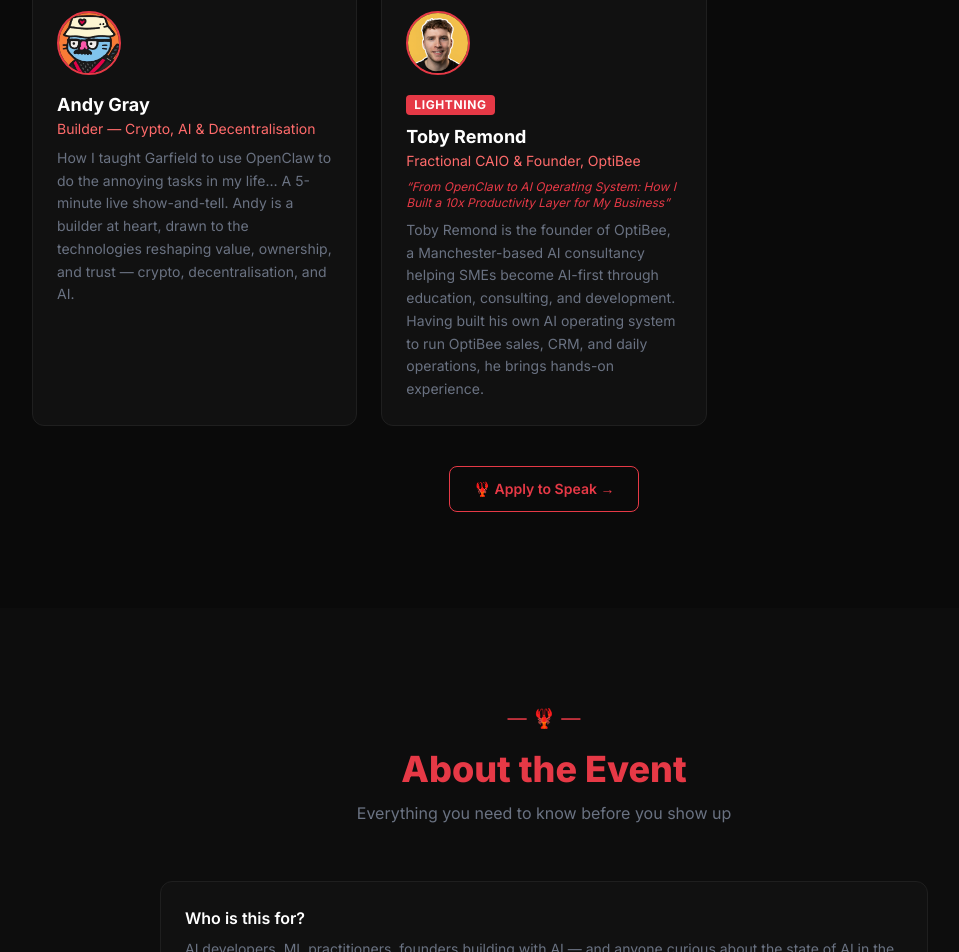
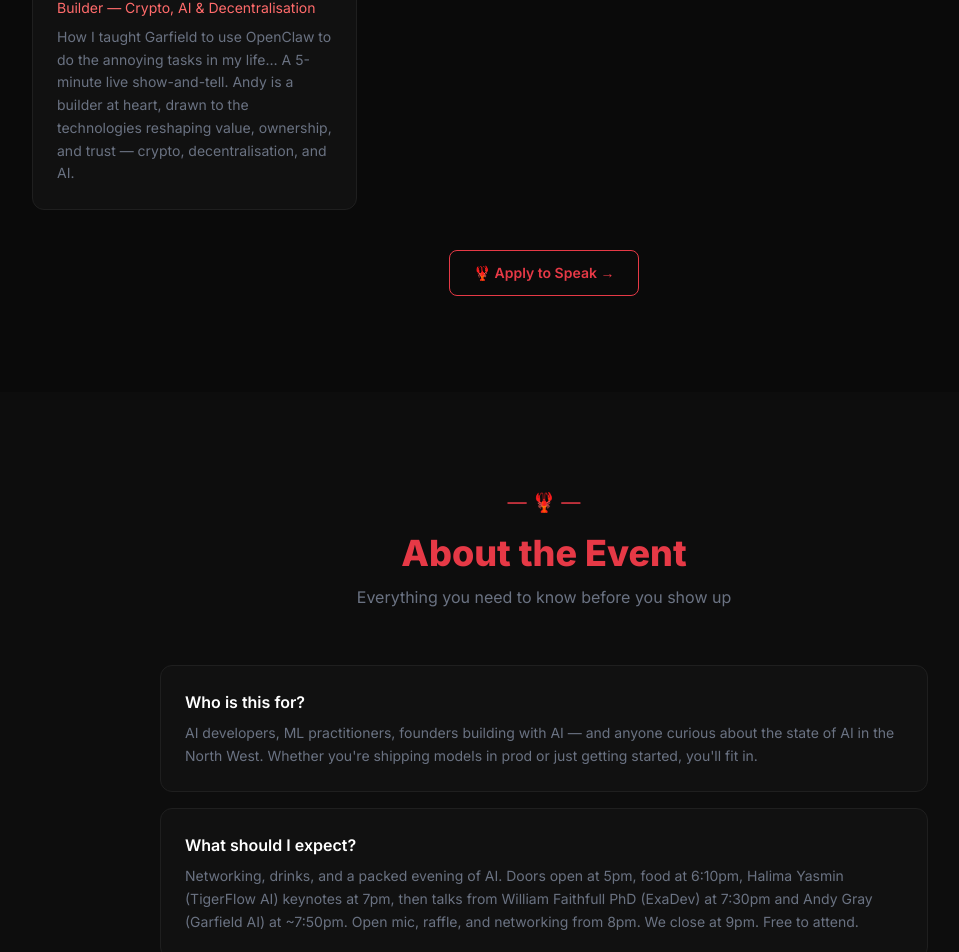
Before and after one commit to dcccrypto/manchester-meetup, a Next.js app: page / in a window 1280 px wide. Shown: the part 3400-4352 px from the top of the page, without its empty margins (96-1055 px from the left). Built offline with nearby package versions, Linux system fonts and the light colour scheme.

Commit message:
Remove Toby Remond / OptiBee — speaker dropped per Gaskell
Removes Toby from Speakers, Agenda, and FAQ. Programme now 3 speakers:
Halima Yasmin, William Faithfull, Andy Gray.

```diff
--- a/components/Agenda.tsx
+++ b/components/Agenda.tsx
@@ -5,7 +5,7 @@
   { time: "7:00 PM", title: "Halima Yasmin — TigerFlow AI (Keynote)", desc: "\"From GoHighLevel to Proprietary AI: Building TigerFlow AI for UK Real Estate\" — A deep dive into building a bespoke AI platform for the UK property market. 20–25 min keynote.", icon: "🐯" },
   { time: "7:30 PM", title: "William Faithfull, PhD — ExaDev (Talk)", desc: "\"Does OpenClaw make AI SaaS redundant?\" — A provocation from the CEO of ExaDev.", icon: "🤔" },
   { time: "~7:50 PM", title: "Andy Gray — Garfield AI (Lightning Demo)", desc: "A 5-minute live show-and-tell: Andy's OpenClaw journey and his personal AI assistant Garfield in action.", icon: "⚡" },
-  { time: "~7:55 PM", title: "Toby Remond — OptiBee (Lightning Talk)", desc: "\"From OpenClaw to AI Operating System: How I Built a 10x Productivity Layer for My Business\" — 5 minutes on building an AI-first consultancy in Manchester.", icon: "⚡" },
+
   { time: "8:00 PM", title: "Open Mic + Raffle", desc: "Got something to share? Grab the mic. Plus a raffle draw — you might win something sharp. 🦞", icon: "🎤" },
   { time: "~8:20 PM", title: "Open Networking", desc: "Connect, collaborate, swap ideas — the best conversations happen off-stage.", icon: "🤝" },
   { time: "9:00 PM", title: "Close", desc: "Until next time — stay sharp, stay clawed. 🦞", icon: "👋" },
--- a/components/FAQ.tsx
+++ b/components/FAQ.tsx
@@ -5,7 +5,7 @@
   },
   {
     q: "What should I expect?",
-    a: "Networking, drinks, and a packed evening of AI. Doors open at 5pm, food at 6:10pm, Halima Yasmin (TigerFlow AI) keynotes at 7pm, then talks from William Faithfull PhD (ExaDev) at 7:30pm, Andy Gray (Garfield AI), and Toby Remond (OptiBee) from ~7:50pm. Open mic, raffle, and networking from 8pm. We close at 9pm. Free to attend.",
+    a: "Networking, drinks, and a packed evening of AI. Doors open at 5pm, food at 6:10pm, Halima Yasmin (TigerFlow AI) keynotes at 7pm, then talks from William Faithfull PhD (ExaDev) at 7:30pm and Andy Gray (Garfield AI) at ~7:50pm. Open mic, raffle, and networking from 8pm. We close at 9pm. Free to attend.",
   },
   {
     q: "Where exactly?",
--- a/components/Speakers.tsx
+++ b/components/Speakers.tsx
@@ -35,16 +35,7 @@
     emoji: "🐱",
     image: "/cool-cat.png",
   },
-  {
-    name: "Toby Remond",
-    role: "Fractional CAIO & Founder, OptiBee",
-    talk: "From OpenClaw to AI Operating System: How I Built a 10x Productivity Layer for My Business",
-    bio: "Toby Remond is the founder of OptiBee, a Manchester-based AI consultancy helping SMEs become AI-first through education, consulting, and development. Having built his own AI operating system to run OptiBee sales, CRM, and daily operations, he brings hands-on experience.",
-    badge: "Lightning",
-    initials: "TR",
-    emoji: "⚡",
-    image: "/speakers/toby-remond-headshot.png",
-  },
+
 ];
 
 export default function Speakers() {
```
